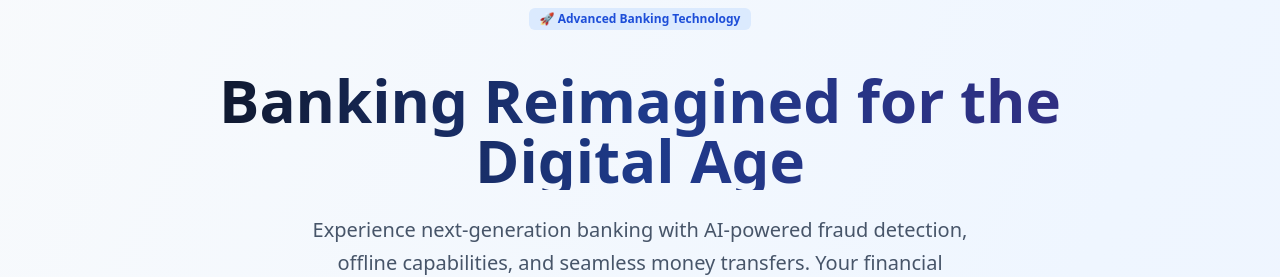
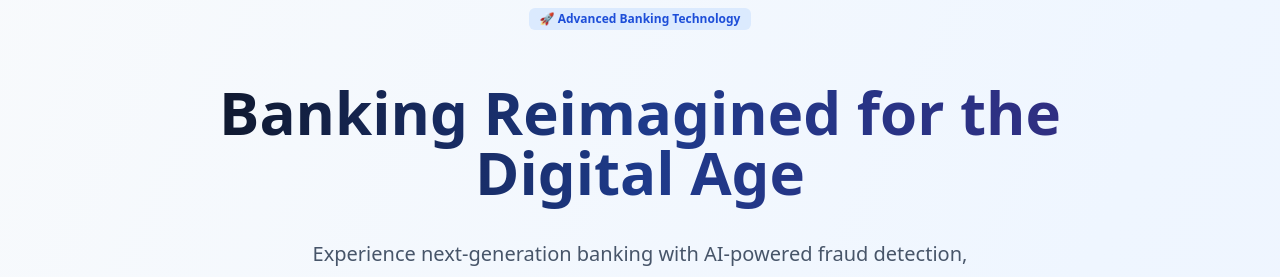
Before and after one commit to samir7888/bank-system-project, a React (Vite) app in the folder frontend/: page / in a window 1280 px wide. Shown: the part 152-429 px from the top of the page. Built offline with nearby package versions, Linux system fonts and the light colour scheme; no server answers.

Commit message:
fix: add padding to the main heading on LandingPage for better spacing

```diff
--- a/frontend/src/pages/LandingPage.tsx
+++ b/frontend/src/pages/LandingPage.tsx
@@ -89,7 +89,7 @@
             </Badge>
           </div>
 
-          <h1 className="text-5xl md:text-6xl font-bold mb-6 bg-gradient-to-r from-slate-900 via-blue-900 to-indigo-900 bg-clip-text text-transparent leading-tight">
+          <h1 className="text-5xl md:text-6xl font-bold mb-6 py-3 bg-gradient-to-r from-slate-900 via-blue-900 to-indigo-900 bg-clip-text text-transparent leading-tight">
             Banking Reimagined for the Digital Age
           </h1>
 
```
